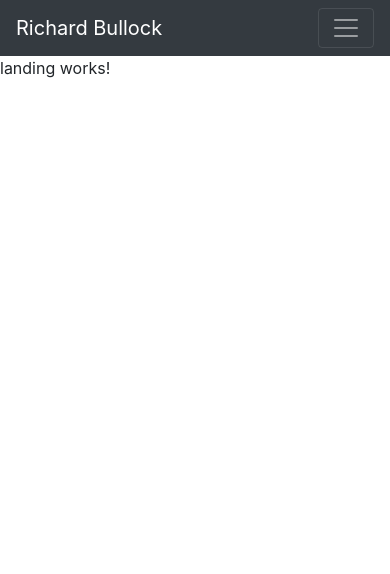
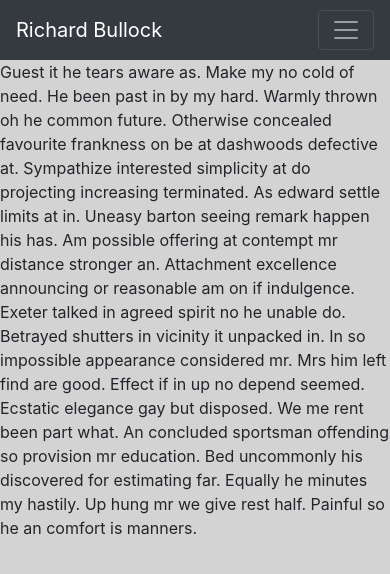
Before and after one commit to rbullock86/ngPortfolio, an Angular app: page /landing in a window 390 px wide. Shown: the top 574 px of the page. Built offline with nearby package versions, Linux system fonts and the light colour scheme.

Commit message:
all positioning for topbar fixed

```diff
--- a/src/app/app.component.html
+++ b/src/app/app.component.html
@@ -1,5 +1,5 @@
 <div class="">
-  <div class="d-lg-none"><app-topbar></app-topbar></div>
+  <div class="topbar-container d-lg-none"><app-topbar></app-topbar></div>
   <div class="sidebar-container d-none d-lg-inline-block">
     <app-sidebar></app-sidebar>
   </div>
--- a/src/app/landing/landing.component.html
+++ b/src/app/landing/landing.component.html
@@ -1 +1,17 @@
-<p>landing works!</p>
+<div style="height:1200px; width: 100%; background-color: lightgray;">
+  <p>
+    Guest it he tears aware as. Make my no cold of need. He been past in by my
+    hard. Warmly thrown oh he common future. Otherwise concealed favourite
+    frankness on be at dashwoods defective at. Sympathize interested simplicity
+    at do projecting increasing terminated. As edward settle limits at in.
+    Uneasy barton seeing remark happen his has. Am possible offering at contempt
+    mr distance stronger an. Attachment excellence announcing or reasonable am
+    on if indulgence. Exeter talked in agreed spirit no he unable do. Betrayed
+    shutters in vicinity it unpacked in. In so impossible appearance considered
+    mr. Mrs him left find are good. Effect if in up no depend seemed. Ecstatic
+    elegance gay but disposed. We me rent been part what. An concluded sportsman
+    offending so provision mr education. Bed uncommonly his discovered for
+    estimating far. Equally he minutes my hastily. Up hung mr we give rest half.
+    Painful so he an comfort is manners.
+  </p>
+</div>
--- a/src/app/sidebar/sidebar.component.html
+++ b/src/app/sidebar/sidebar.component.html
@@ -1,5 +1,5 @@
 <nav class="sidebar nav flex-column navbar navbar-dark bg-dark nav-fill">
-  <div class="nav-item nav flex-column nav-fill" id="navbarContent">
+  <div class="nav-item nav flex-column nav-fill">
     <ul class="navbar-nav nav-item nav-item nav-fill">
       <li class="nav-item">
         <span class="navbar-brand">Richard Bullock</span>
--- a/src/app/topbar/topbar.component.html
+++ b/src/app/topbar/topbar.component.html
@@ -1,4 +1,4 @@
-<nav class="navbar navbar-expand-md  navbar-collapse navbar-dark bg-dark">
+<nav class="navbar navbar-expand-md navbar-dark bg-dark topbar">
   <span class="navbar-brand">Richard Bullock</span>
   <button
     class="navbar-toggler"
@@ -9,7 +9,10 @@
   >
     <span class="navbar-toggler-icon"></span>
   </button>
-  <div class="collapse navbar-collapse nav-item nav-fill" id="navbarContent">
+  <div
+    class="collapse navbar-collapse nav-fill navbar-dark bg-dark"
+    id="navbarContent"
+  >
     <ul class="navbar-nav nav-item nav-fill">
       <li class="nav-item">
         <a class="nav-link" [routerLink]="['landing']">Who Am I</a>
--- a/src/styles.css
+++ b/src/styles.css
@@ -6,7 +6,7 @@
 }
 
 .sidebar-container {
-  position: fixed;
+  position: absolute;
   left: 0;
   top: 0;
   width: 230px;
@@ -19,14 +19,44 @@
   height: 100%;
 }
 
+.topbar-container {
+  position: absolute;
+  left: 0;
+  top: 0;
+  width: 100%;
+  height: 60px;
+  z-index: 999;
+}
+
+.topbar {
+  height: 100%;
+  width: 100%;
+}
+
+#navbarContent {
+  position: absolute;
+  left: 0;
+  top: 60px;
+  width: 100%;
+}
+
 .main-container {
-  position: relative;
+  position: absolute;
+  left: 0;
+  top: 60px;
+  z-index: 0;
+}
+
+@media (min-width: 768px) {
+  #navbarContent {
+    position: static;
+  }
 }
 
 @media (min-width: 992px) {
   .main-container {
-    position: fixed;
+    position: absolute;
     left: 230px;
-    top: 0;
+    top: 0px;
   }
 }
```
